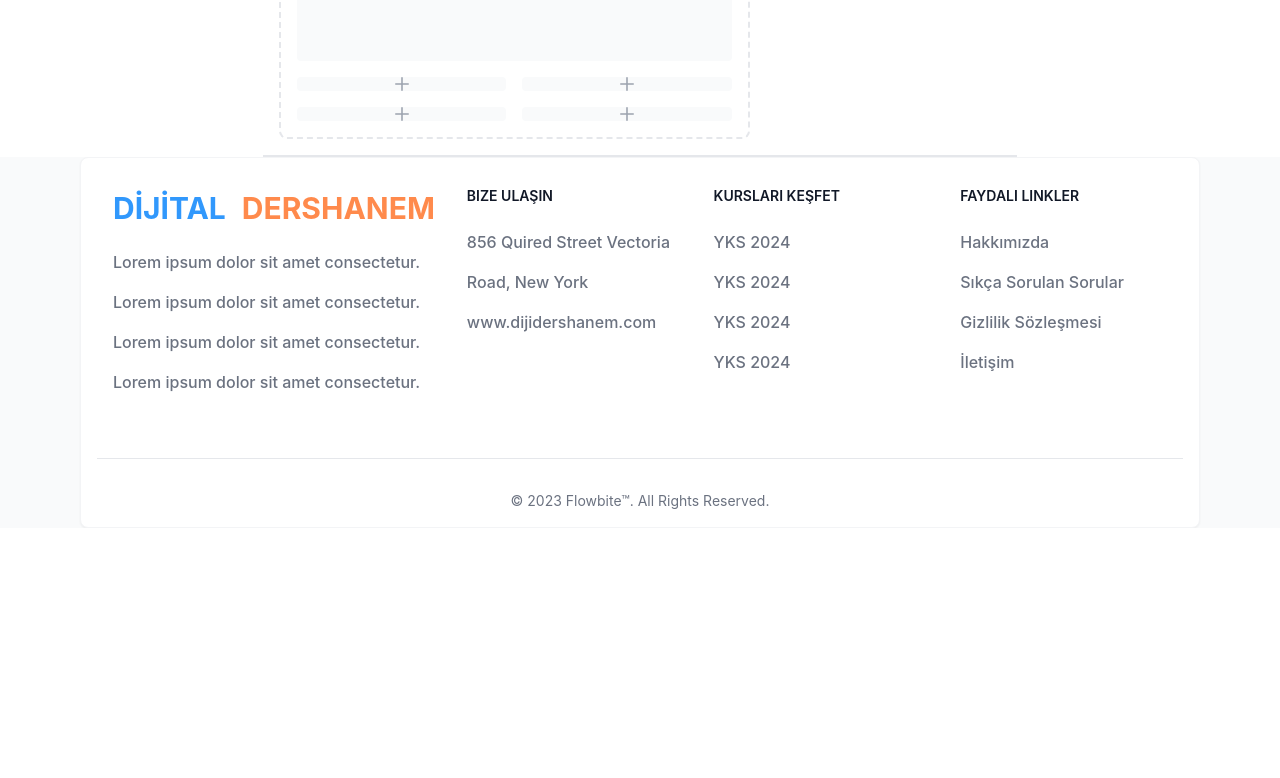
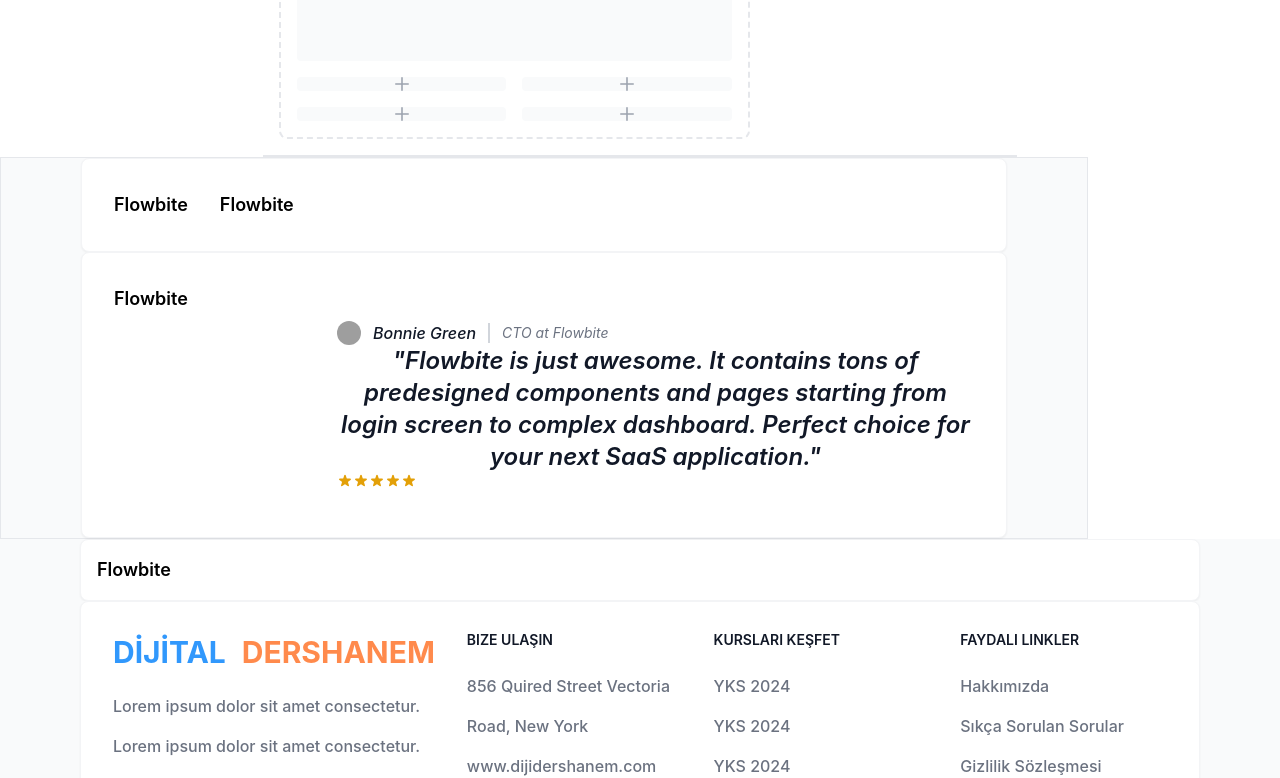
Before and after one commit to canata09/Tailwind-Flowbite-ReactJS-Library, a React (Create React App) app: page / in a window 1280 px wide. Shown: the part 670-1448 px from the top of the page. Before the commit the page ends 1198 px from the top, so only its background shows below. Built offline with nearby package versions, Linux system fonts and the light colour scheme; grey boxes are pictures that could not be loaded.

Commit message:
Update App.js

```diff
--- a/src/App.js
+++ b/src/App.js
@@ -1,6 +1,8 @@
 import './App.css';
 import Navabar from './components/Navabar/Navabar';
 import Mockdata from './components/Mockdata/Mockdata';
+import Frame from './components/Frame/Frame';
+import Leftdoc from './components/Leftdoc/Leftdoc';
 import Footdoc from './components/Footdoc';
 
 const right = {
@@ -139,6 +141,8 @@ function App() {
         </div>
       </div>
 
+      <Frame />
+      <Leftdoc />
       <Footdoc />
     </div>
   );
```
